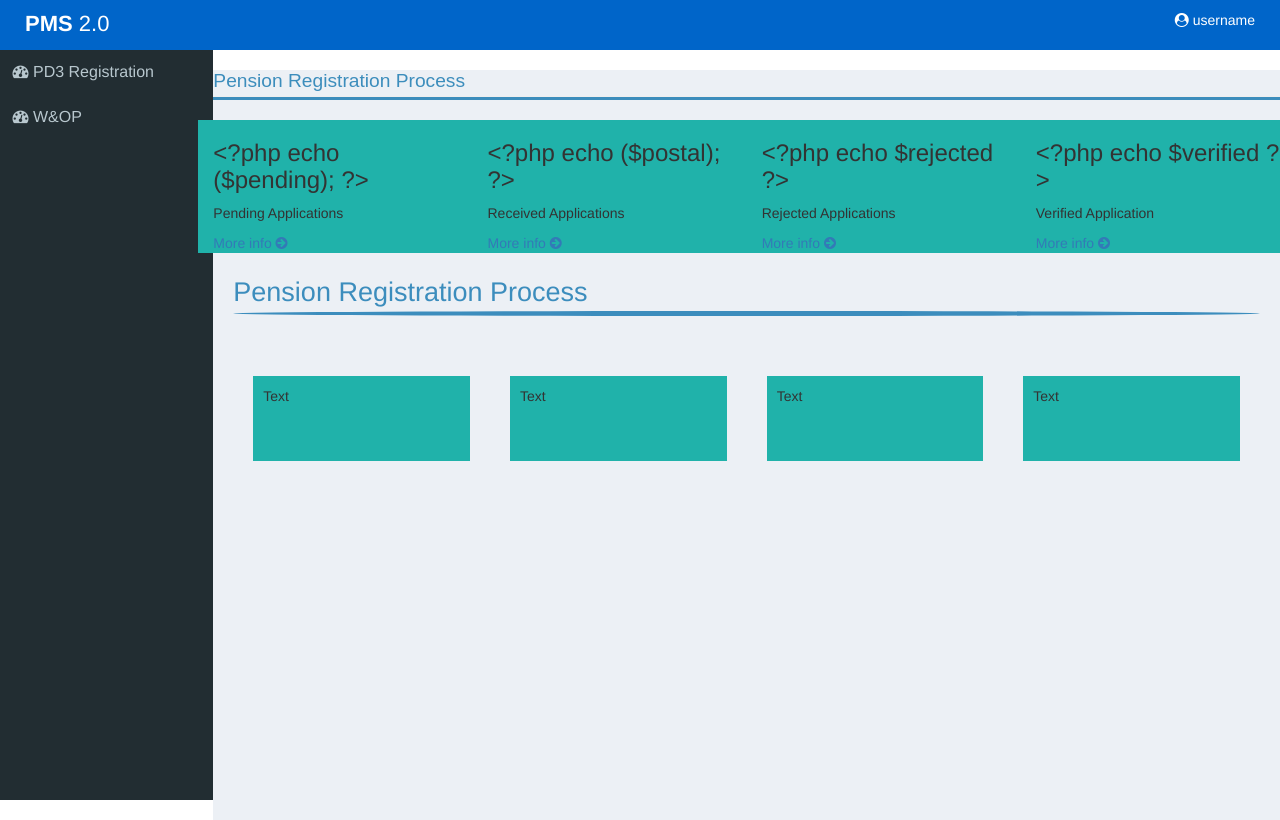
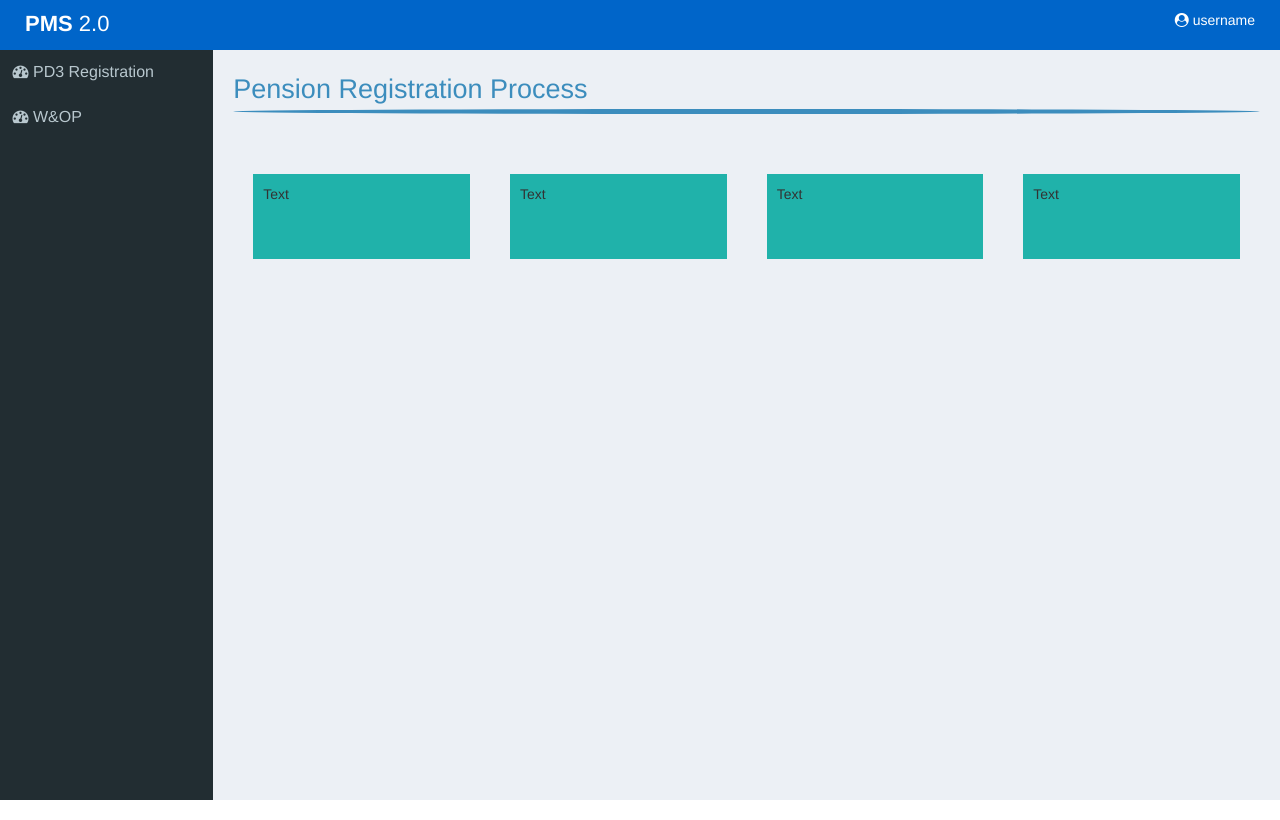
Before and after one commit to gitter-badger/pms-rewrite, an Angular app: page / in a window 1280 px wide. Built offline with nearby package versions, Linux system fonts and the light colour scheme.

Commit message:
dashboard resolve

```diff
--- a/src/app/component/dashboard/dashboard.component.html
+++ b/src/app/component/dashboard/dashboard.component.html
@@ -1,80 +1,3 @@
-<section class="content" style="padding-top: 0;">
-
-        <!-- Small boxes (Stat box) -->
-        <h2 class="" style="font-family: fantasy; color:#3c8dbc;font-size: 1.5vw">
-            Pension Registration Process
-        </h2>
-        <hr style="background-color:#3c8dbc;height: 3px; margin-top: -5px;">
-
-        <div class="row">
-            <div class="col-lg-3 col-xs-6">
-                <!-- small box -->
-                <div class="small-box bg-aqua">
-                    <div class="inner">
-                        <h3><?php echo ($pending); ?></h3>
-                        <p>Pending Applications</p>
-                    </div>
-                    <div class="icon">
-                        <i class="ion ion-clock"></i>
-                    </div>
-                    <a href="<?php echo base_url() . 'index.php/pending'; ?>" class="small-box-footer">More info <i class="fa fa-arrow-circle-right"></i></a>
-                </div>
-            </div>
-            <!-- ./col -->
-
-                <div class="col-lg-3 col-xs-6">
-                    <!-- small box -->
-                    <div class="small-box bg-purple">
-                        <div class="inner">
-                            <h3><?php echo ($postal); ?></h3>
-                            <p>Received Applications</p>
-                        </div>
-                        <div class="icon">
-                            <i class="ion  ion-ios-email-outline"></i>
-                        </div>
-                        <a href="<?php echo base_url() . 'index.php/received'; ?>" class="small-box-footer">More info <i class="fa fa-arrow-circle-right"></i></a>
-                    </div>
-                </div>
-
-
-            <!-- ./col -->
-            <div class="col-lg-3 col-xs-6">
-                <!-- small box -->
-                <div class="small-box bg-yellow">
-                    <div class="inner">
-                        <h3><?php echo $rejected ?></h3>
-
-                        <p>Rejected Applications</p>
-                    </div>
-                    <div class="icon">
-                        <i class="ion ion-thumbsdown"></i>
-                    </div>
-                    <a href="<?php echo base_url() . 'index.php/returns'; ?>" class="small-box-footer">More info <i class="fa fa-arrow-circle-right"></i></a>
-                </div>
-            </div>
-            <!-- ./col -->
-
-            <div class="col-lg-3 col-xs-6">
-                <!-- small box -->
-                <div class="small-box bg-green">
-                    <div class="inner">
-                        <h3><?php echo $verified ?></h3>
-
-                        <p>Verified Application</p>
-                    </div>
-                    <div class="icon">
-                        <i class="ion ion-checkmark"></i>
-                    </div>
-                    <a href="<?php echo base_url() . 'index.php/verified'; ?>" class="small-box-footer">More info <i class="fa fa-arrow-circle-right"></i></a>
-                </div>
-            </div>
-        </div>
-            <!-- /.row -->
-            <!-- Main row -->
-
-
-    </section>
-
 <div class="row">
   <div class="col-lg-12">
     <div class="dashboard-title">
```
